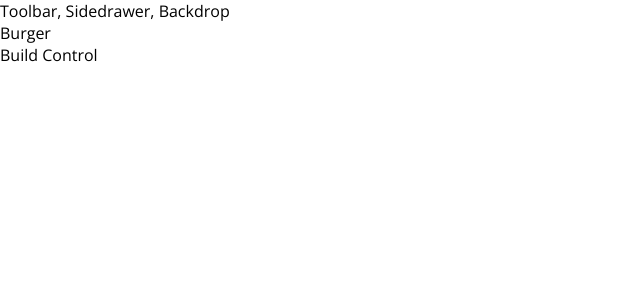
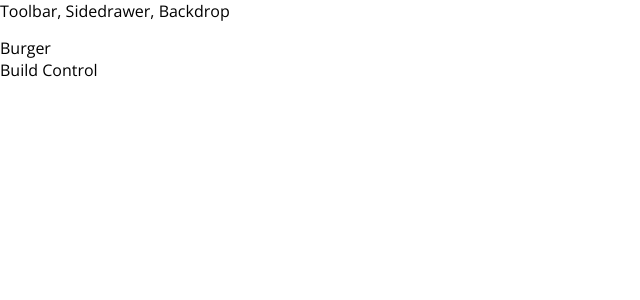
Before and after one commit to shinderahul/burger-spa, a React app: page / in a window 1280 px wide. Shown: the top 300 px of the page, without its empty margins (0-640 px from the left). Built offline with nearby package versions, Linux system fonts and the light colour scheme.

Commit message:
Added css

```diff
--- /dev/null
+++ b/src/components/Layout/Layout.css
@@ -0,0 +1,3 @@
+.Content {
+    margin-top: 15px;
+}
--- a/src/components/Layout/Layout.js
+++ b/src/components/Layout/Layout.js
@@ -1,11 +1,12 @@
 import React from 'react';
 
 import Aux from '../../hoc/Aux';
+import classes from './Layout.css';
 
 const Layout = ( props ) => (
     <Aux>
         <div>Toolbar, Sidedrawer, Backdrop</div>
-        <main>
+        <main className={classes.Content}>
             {props.children}
         </main>
     </Aux>
```
